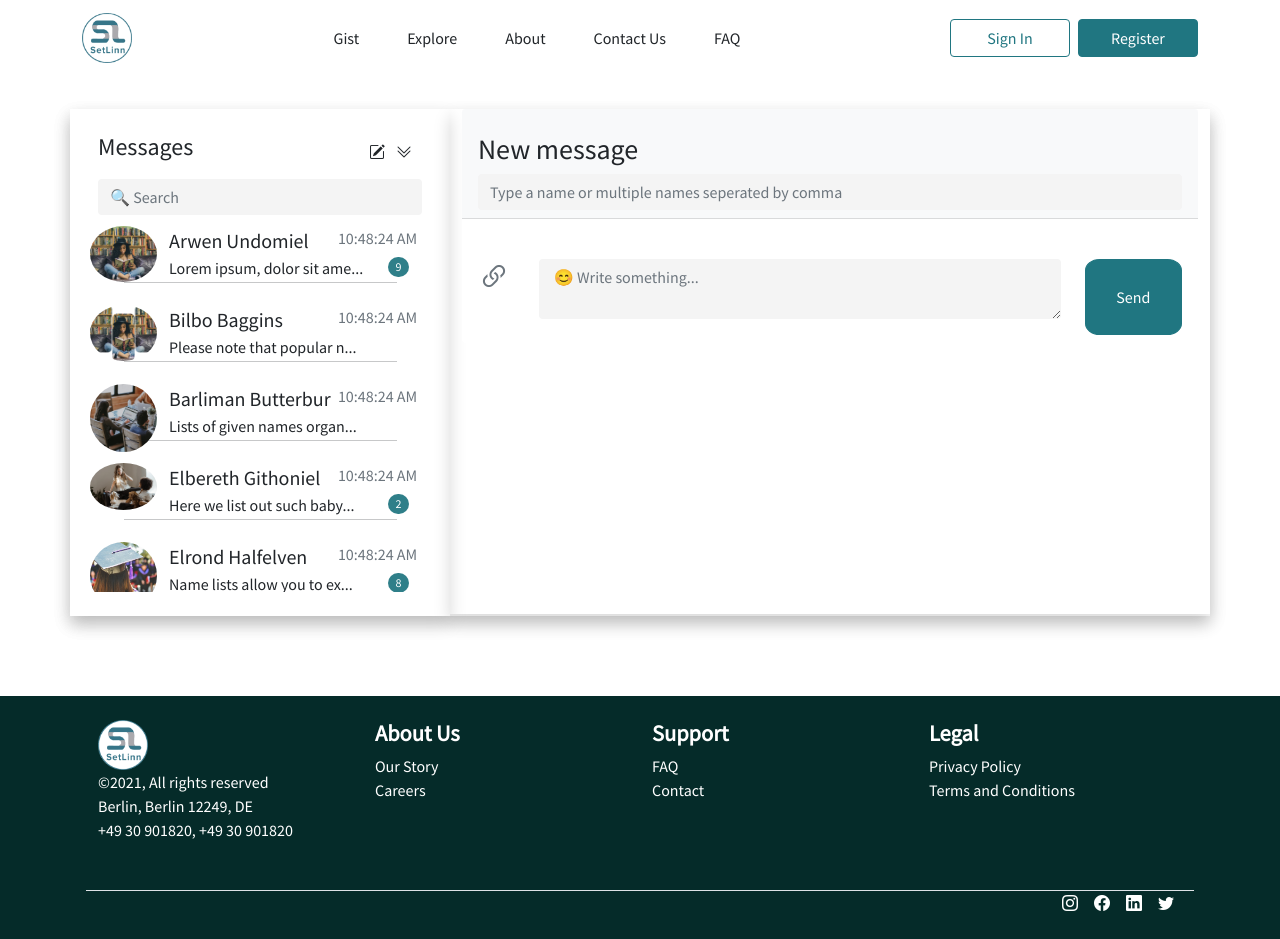
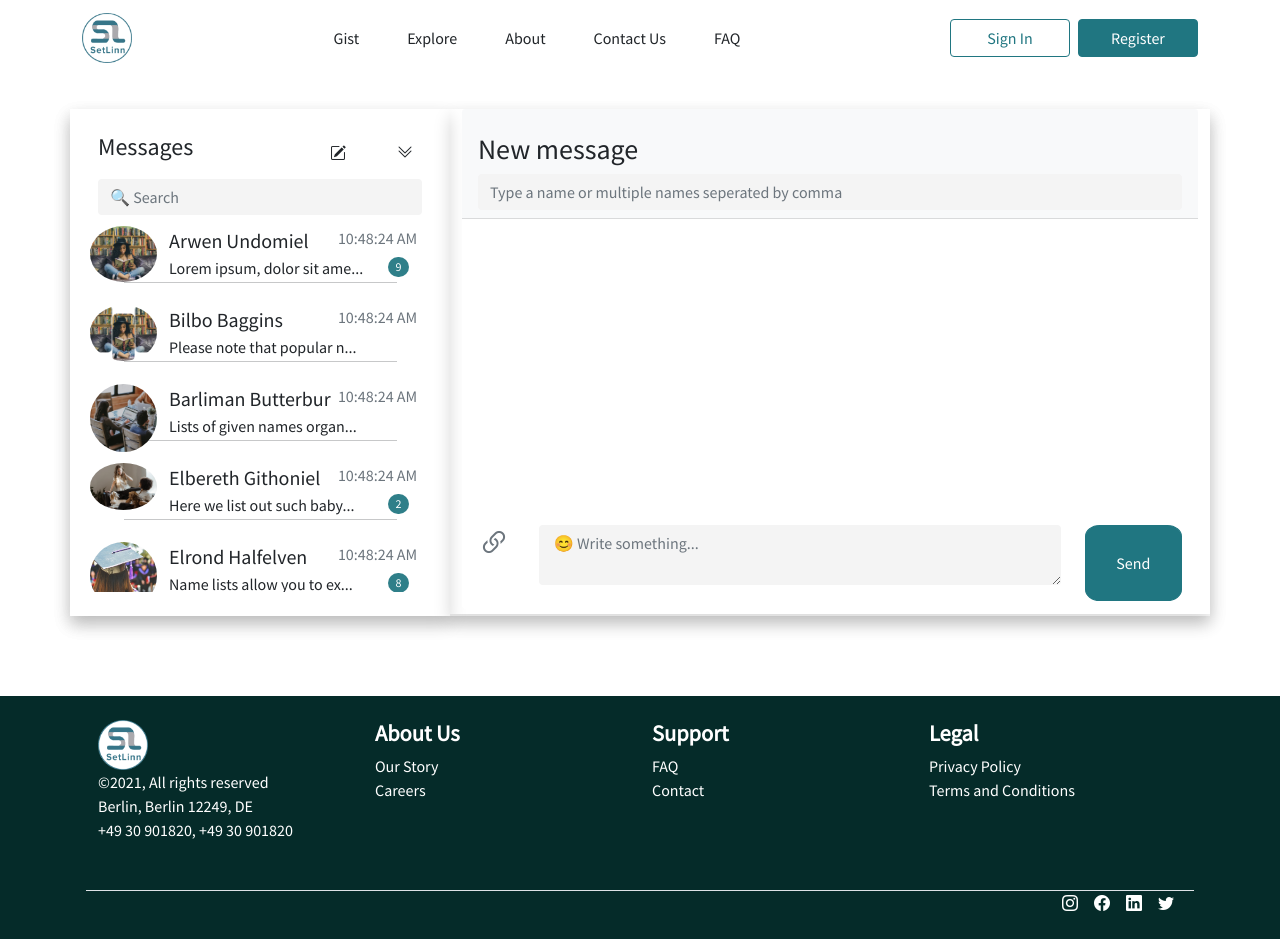
Before and after one commit to HamidTech360/Community-forumn-App, a Next.js app: page /chat in a window 1280 px wide. Built offline with nearby package versions, Linux system fonts and the light colour scheme; no server answers.

Commit message:
UI/UX Improvements For The Chat-Box, Edit-Message-Btn & Dropdown-Icon

```diff
--- a/src/pages/chat.tsx
+++ b/src/pages/chat.tsx
@@ -18,8 +18,16 @@ const Chat = () => {
   };
 
   const startChat = () => {
-    console.log("startChat");
     setSelectUserToChatTimeline("");
+
+    // Mid Point Display (using Bootstrap d-md-block)
+    if (window.innerWidth < 768) {
+      document.querySelector("#mainDisplay").classList.remove("d-none");
+      document.querySelector("#mainSidebar").classList.add("d-none");
+    } else if (window.innerWidth >= 768) {
+      document.querySelector("#mainDisplay").classList.remove("d-none");
+      document.querySelector("#mainSidebar").classList.remove("d-none");
+    }
   };
 
   const startChattingWith = (e) => {
@@ -206,16 +214,23 @@ const Chat = () => {
           {/* SideBar */}
           <div id="mainSidebar" className="d-md-block col-12 col-md-4 shadow">
             <div className="row my-4 mx-1">
-              <div className="col-9">
+              <div className="col-8">
                 <h4>Messages</h4>
               </div>
               <div
-                className="col-3 btn"
+                className="col-2 mt-2"
+                style={{
+                  cursor: "pointer",
+                }}
+              >
+                <i className="bi bi-pencil-square me-2" onClick={startChat}></i>{" "}
+              </div>
+              <div
+                className="col-2 btn"
                 onClick={() => setOpen(!open)}
                 aria-controls="toggleMessagingBody"
                 aria-expanded={open}
               >
-                <i className="bi bi-pencil-square me-2" onClick={startChat}></i>{" "}
                 {!open && (
                   <i
                     id="chevron-double-up"
@@ -229,7 +244,6 @@ const Chat = () => {
                   ></i>
                 )}
               </div>
-
               <Fade in={open}>
                 <div
                   id="toggleMessagingBody"
@@ -367,7 +381,10 @@ const Chat = () => {
               overflowX: "hidden",
             }}
           >
-            <Card className="border-0 d-flex flex-column">
+            <Card
+              className="border-0 d-flex flex-column"
+              style={{ height: "500px" }}
+            >
               <Card.Header className="sticky-top bg-light">
                 <div className="row">
                   <h3 className="col-12 mt-2">
@@ -457,7 +474,10 @@ const Chat = () => {
                 className="row mt-auto border-0"
                 style={{ backgroundColor: "transparent" }}
               >
-                <h2 className="col-lg-1 text-muted">
+                <h2
+                  className="col-lg-1 text-muted"
+                  style={{ cursor: "pointer" }}
+                >
                   <i className="bi bi-link-45deg"></i>
                 </h2>
                 <div className="col-lg-9 mb-3">
```
